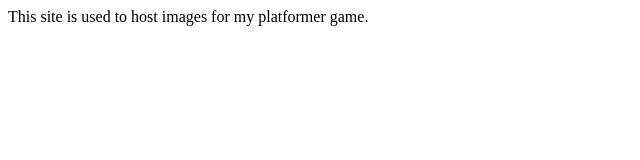
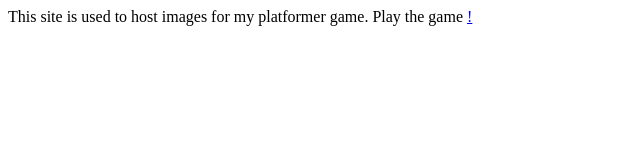
Before and after one commit to is9x/data, a plain HTML site: page index.html in a window 1280 px wide. Shown: the whole page, without its empty margins (0-640 px from the left). Drawn offline with Linux system fonts and the light colour scheme.

Commit message:
Update index.html

```diff
--- a/index.html
+++ b/index.html
@@ -1 +1,2 @@
 This site is used to host images for my platformer game.
+Play the game <a href='/game.html' here>!
```
